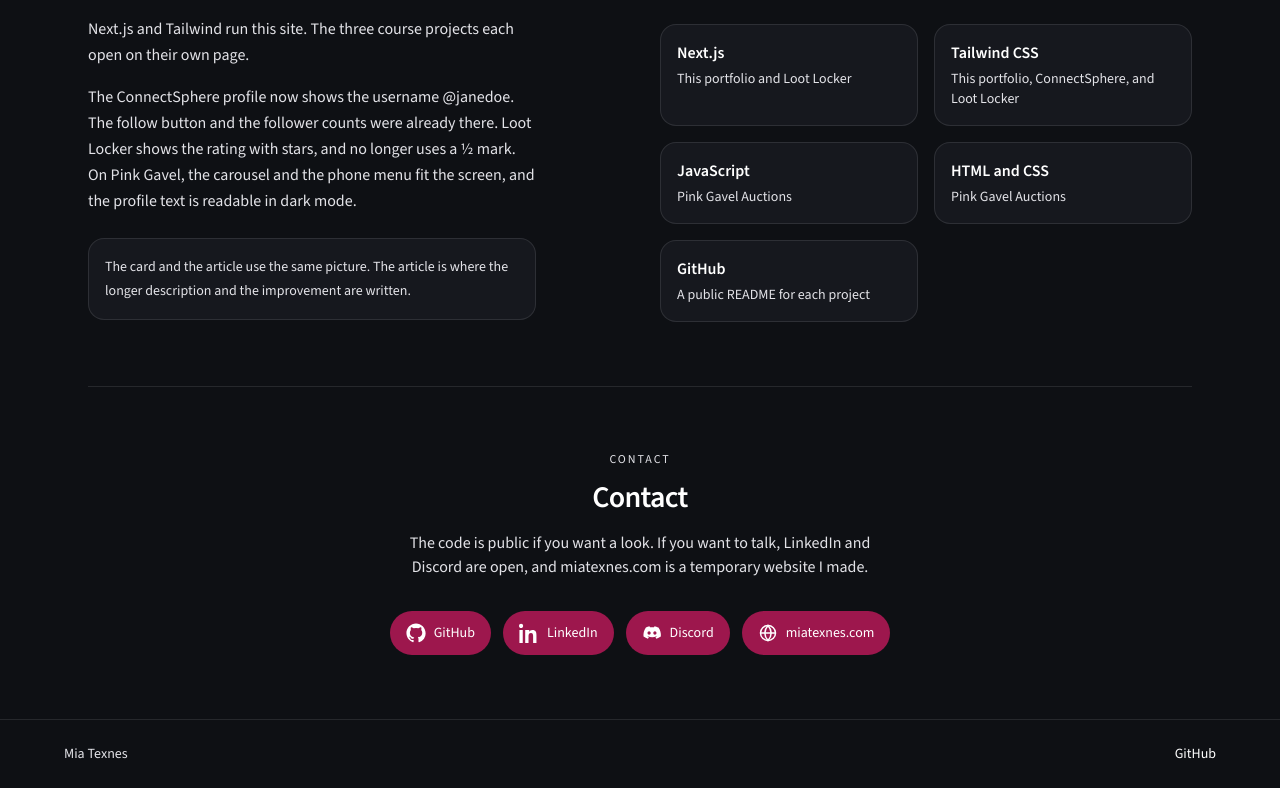
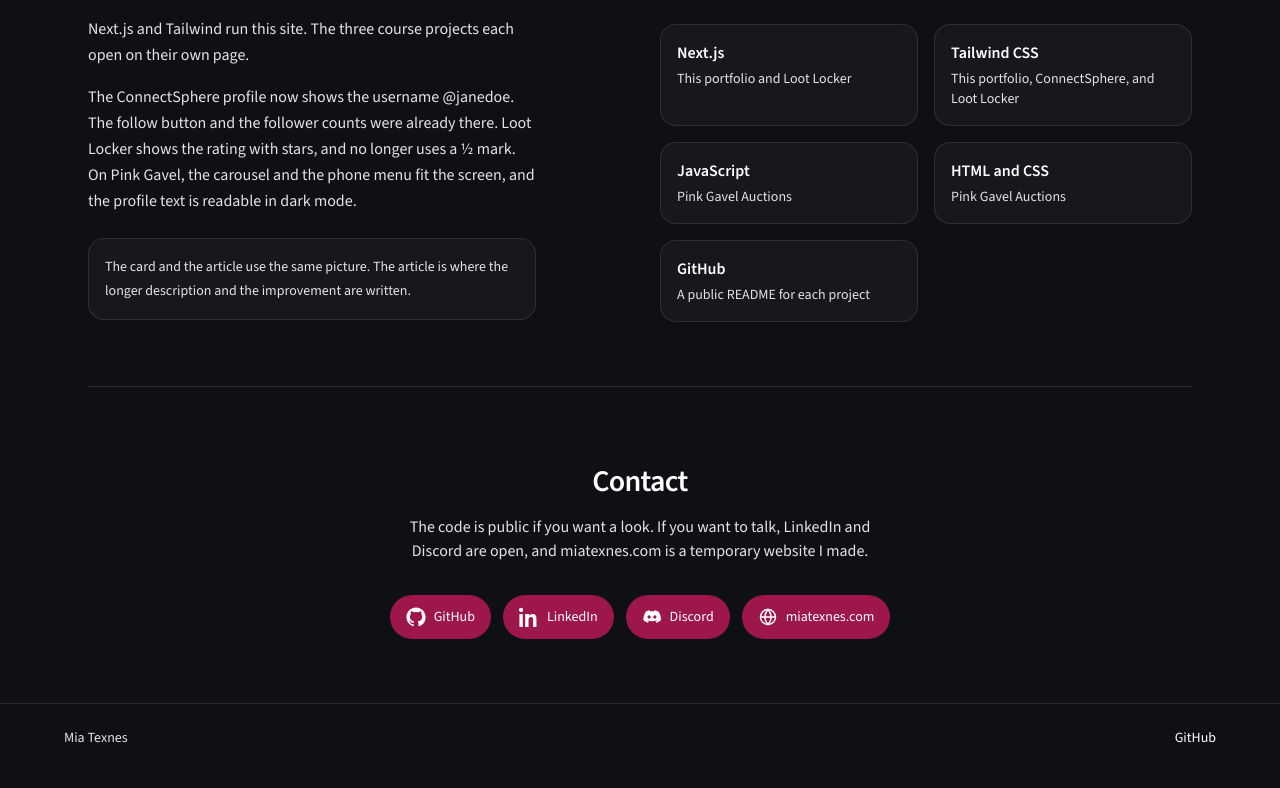
Before and after one commit to MiaTexnes/Portfolio-2, a Next.js app: page / in a window 1280 px wide. Shown: the part 1456-2244 px from the top of the page. Built offline with nearby package versions, Linux system fonts and the light colour scheme.

Commit message:
Remove the extra contact label.

```diff
--- a/app/page.js
+++ b/app/page.js
@@ -110,9 +110,6 @@
         id="contact"
         className="border-t border-[#ececf1] py-16 text-center dark:border-white/10"
       >
-        <p className="text-xs dark:text-[#e3e3e8] tracking-[0.16em] text-[#4b5563]">
-          CONTACT
-        </p>
         <h2 className="mt-3 text-3xl font-semibold tracking-tight">Contact</h2>
         <p className="mx-auto mt-4 max-w-lg text-[#3f3f46] dark:text-[#e3e3e8]">
           The code is public if you want a look. If you want to talk, LinkedIn
```
